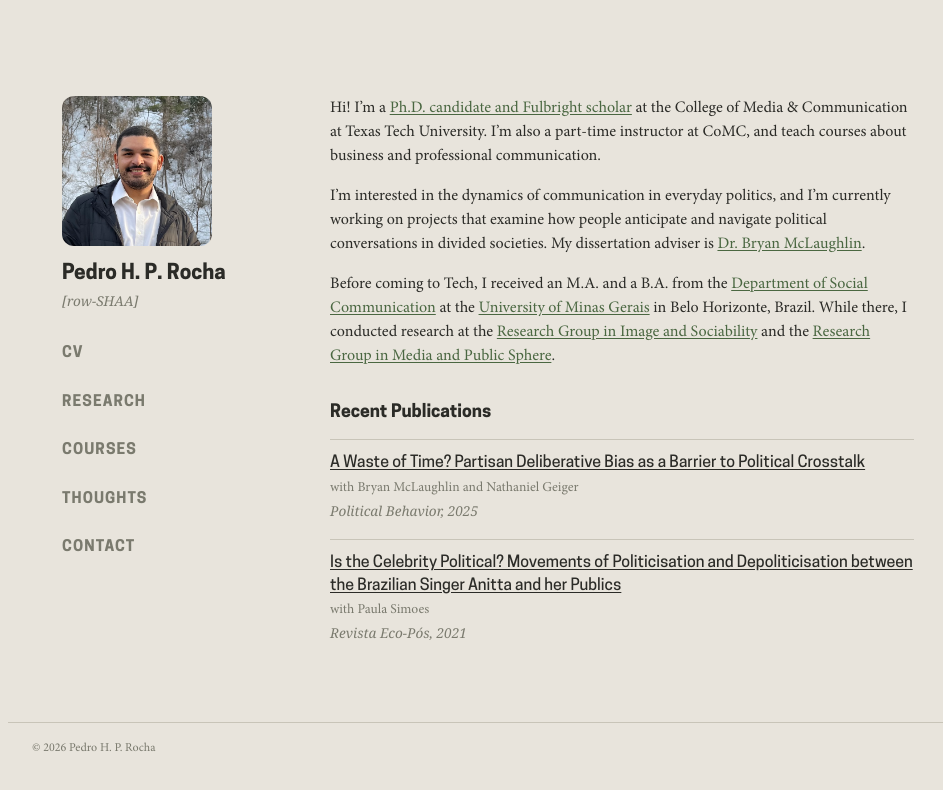
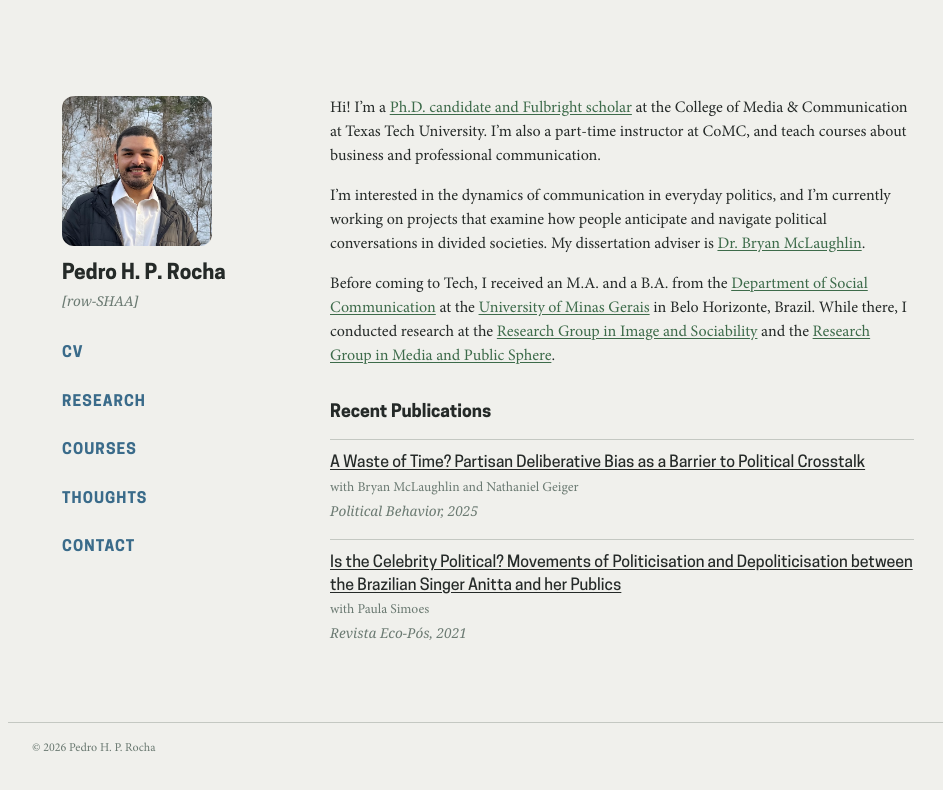
Before and after one commit to pedrohprocha/pedrohprocha.github.io, a Jekyll site: the page built from index.md, in a window 1280 px wide. Shown: the top 790 px of the page, without its empty margins (152-1095 px from the left). Built offline with Jekyll 4.4.1, drawn with Linux system fonts in a browser that asks for light colours; some web fonts are replaced.

Commit message:
alaska spring palette

```diff
--- a/assets/css/main.css
+++ b/assets/css/main.css
@@ -52,11 +52,12 @@
 
 /* ── Variables ───────────────────────────────────────────── */
 :root {
-    --text: #2b2b27;
-    --muted: #7a7a6e;
-    --accent: #4a6741;
-    --border: #c8c4b8;
-    --bg: #e8e4dc;
+    --bg: #f0f0ec;
+    --text: #252a28;
+    --muted: #6b7a72;
+    --accent: #3d6b4a;
+    --border: #c4c8c2;
+    --nav: #3a6b8a;
     --font-body: "Minion Pro", Georgia, serif;
     --font-heading: "Cooper Hewitt", sans-serif;
     --sidebar-w: 30%;
@@ -329,7 +330,7 @@ h3 {
     font-family: var(--font-heading);
     text-transform: uppercase;
     letter-spacing: 0.07em;
-    color: var(--muted);
+    color: var(--nav);
     text-decoration: none;
     font-weight: 700;
 }
```
